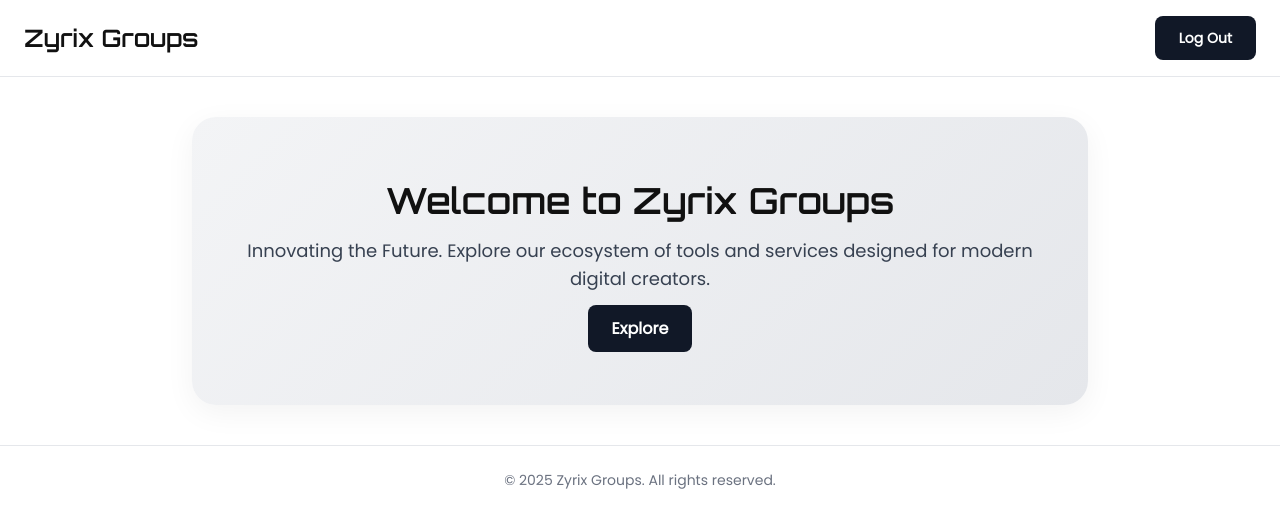
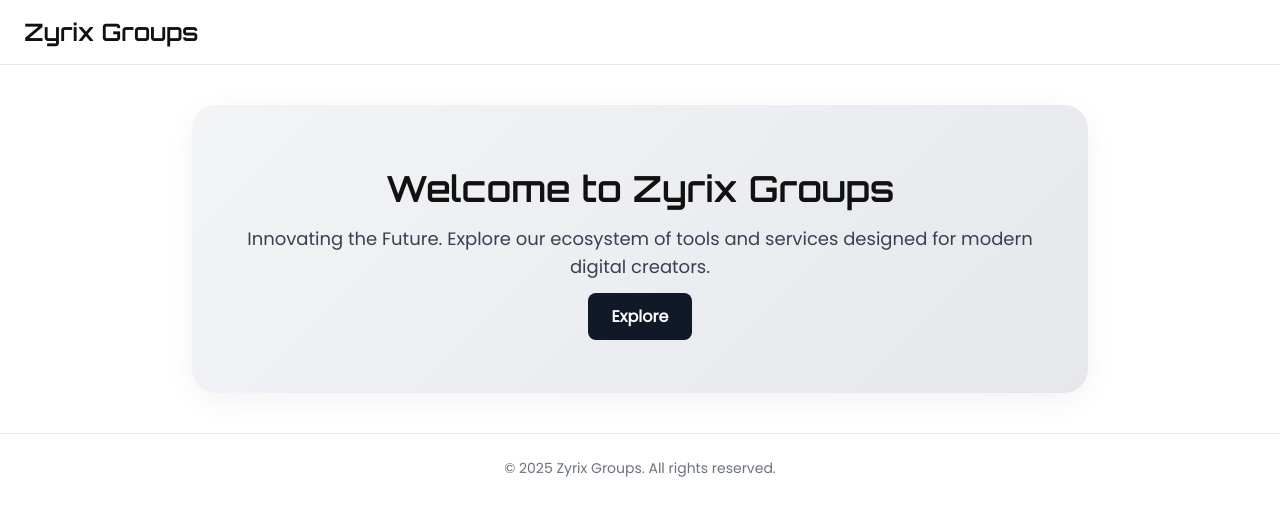
Before and after one commit to kathalan2k25/zyrix, a plain HTML site: page home.html in a window 1280 px wide. Drawn offline with nearby package versions, Linux system fonts and the light colour scheme.

Commit message:
Update home.html

```diff
--- a/home.html
+++ b/home.html
@@ -58,7 +58,7 @@
   <!-- Navbar -->
   <nav class="flex items-center justify-between px-6 py-4 border-b border-gray-200">
     <h1 class="text-2xl font-bold orbitron">Zyrix Groups</h1>
-    <a href="index.html" class="btn text-sm">Log Out</a>
+
   </nav>
 
   <!-- Hero Section -->
```
